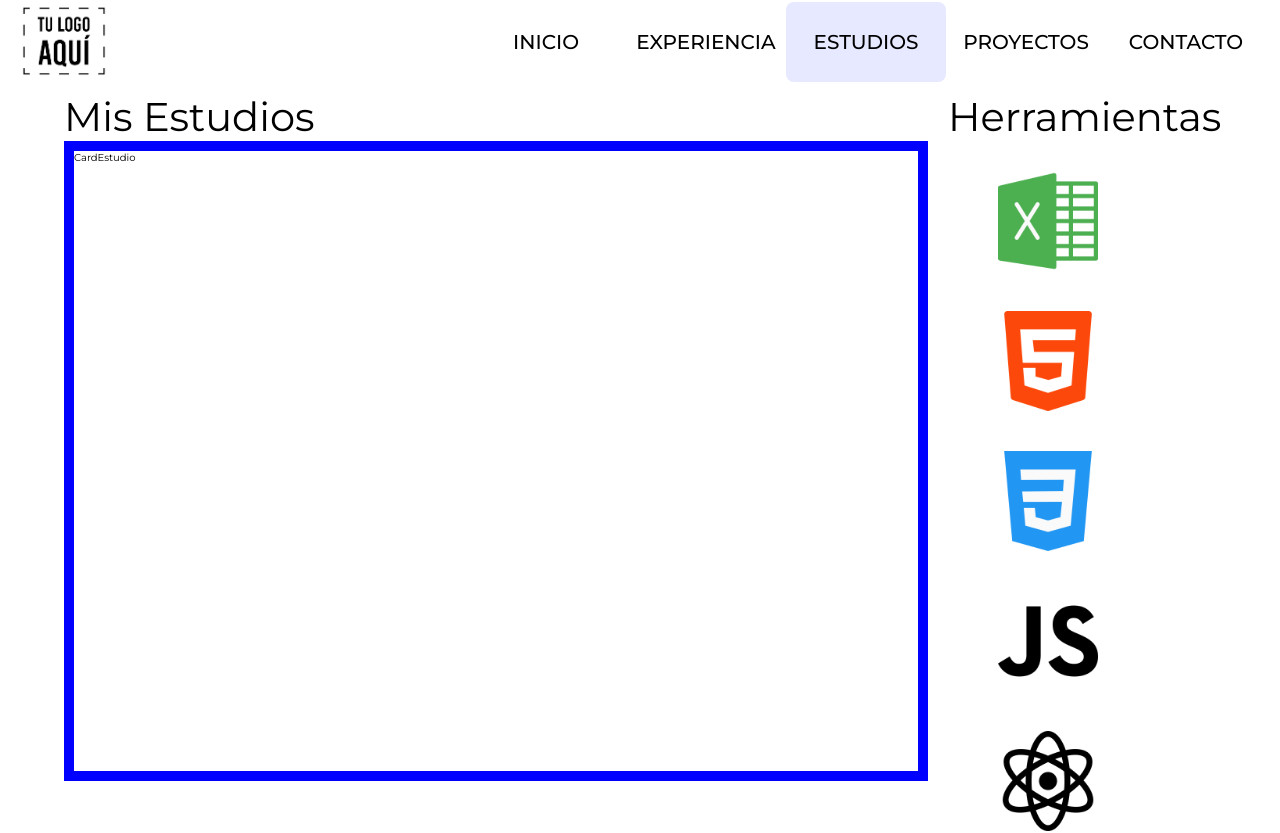
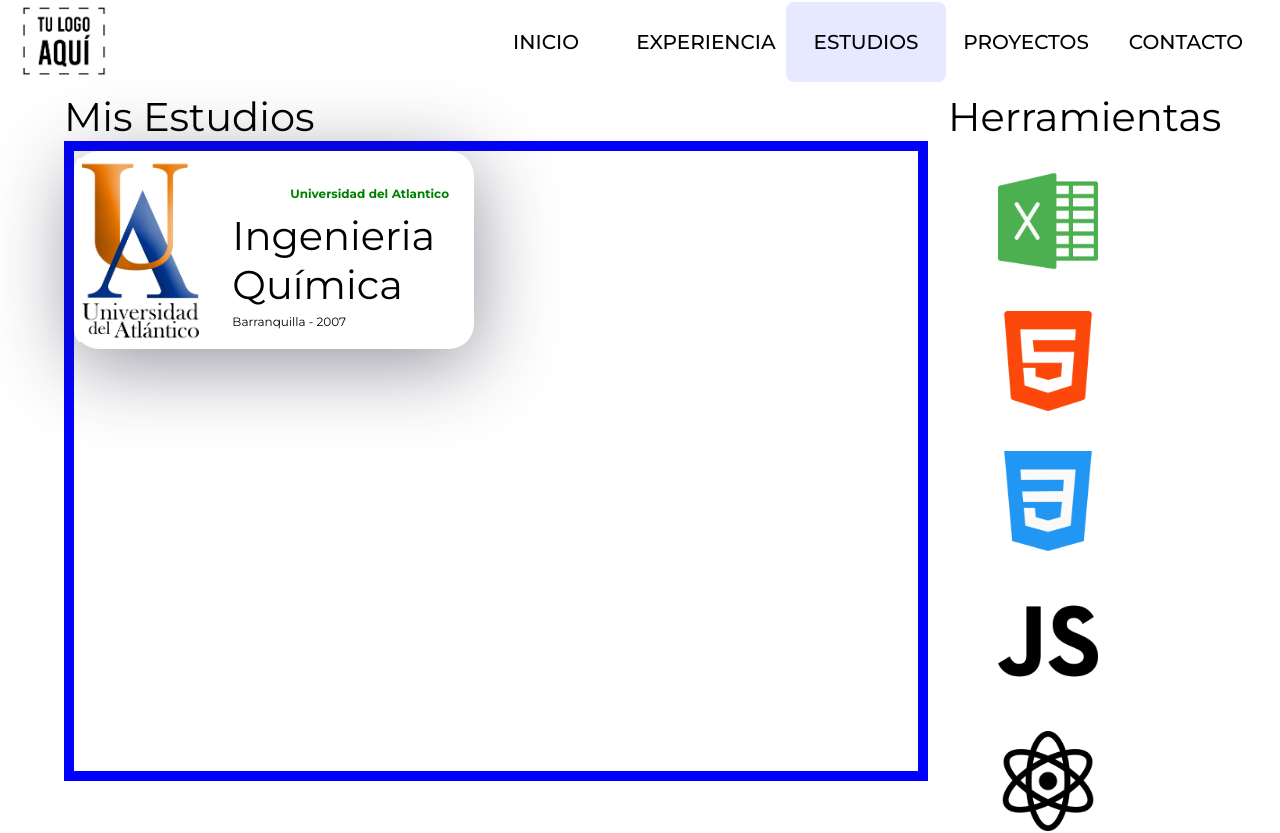
Before and after one commit to willyto3/portafolio-WC, a React (Vite) app: page /estudios in a window 1280 px wide. Shown: the top 833 px of the page. Built offline with nearby package versions, Linux system fonts and the light colour scheme.

Commit message:
Iniciada la Card de Estudios

```diff
--- a/src/components/CardEstudio.jsx
+++ b/src/components/CardEstudio.jsx
@@ -1,11 +1,78 @@
 import styled from 'styled-components'
 
 const CardEstudio = () => {
-  return <Wrapper>CardEstudio</Wrapper>
+  return (
+    <Wrapper>
+      <div className='card'>
+        <div className='card-text'>
+          <div className='portada'>
+          </div>
+          <div className='title-total'>
+            <div className='title'>Universidad del Atlantico</div>
+            <h2>Ingenieria Química</h2>
+
+            <div className='desc'>
+              Barranquilla - 2007
+            </div>
+          </div>
+        </div>
+      </div>
+    </Wrapper>
+  )
 }
 export default CardEstudio
 
 const Wrapper = styled.div`
-border: 1rem solid blue;
-height:80vh;
+  border: 1rem solid blue;
+  height: 80dvh;
+
+  .card {
+    background: #fff;
+    border-radius: 4px;
+    box-shadow: 0px 14px 80px rgba(34, 35, 58, 0.5);
+    max-width: 400px;
+    display: flex;
+    flex-direction: row;
+    border-radius: 25px;
+    position: relative;
+  }
+  .card h2 {
+    margin: 0;
+    padding: 0 1rem;
+  }
+  .card .title {
+    padding: 1rem;
+    text-align: right;
+    color: green;
+    font-weight: bold;
+    font-size: 12px;
+  }
+  .card .desc {
+    padding: 0.5rem 1rem;
+    font-size: 12px;
+  }
+
+  .card-text {
+    display: grid;
+    grid-template-columns: 1fr 2fr;
+  }
+
+  .title-total {
+    padding: 2.5em 1.5em 1.5em 1.5em;
+  }
+
+  .img-portada {
+    width: 100%;
+  }
+
+  .portada {
+    width: 100%;
+    height: 100%;
+    border-top-left-radius: 20px;
+    border-bottom-left-radius: 20px;
+    background-image: url('ua.png');
+    background-repeat:no-repeat;
+    background-position: center center;
+    background-size: contain;
+  }
 `
```
Also changed, not shown: public/ua.png (added), 1 other file (tests, documents, lock files or other folders).
